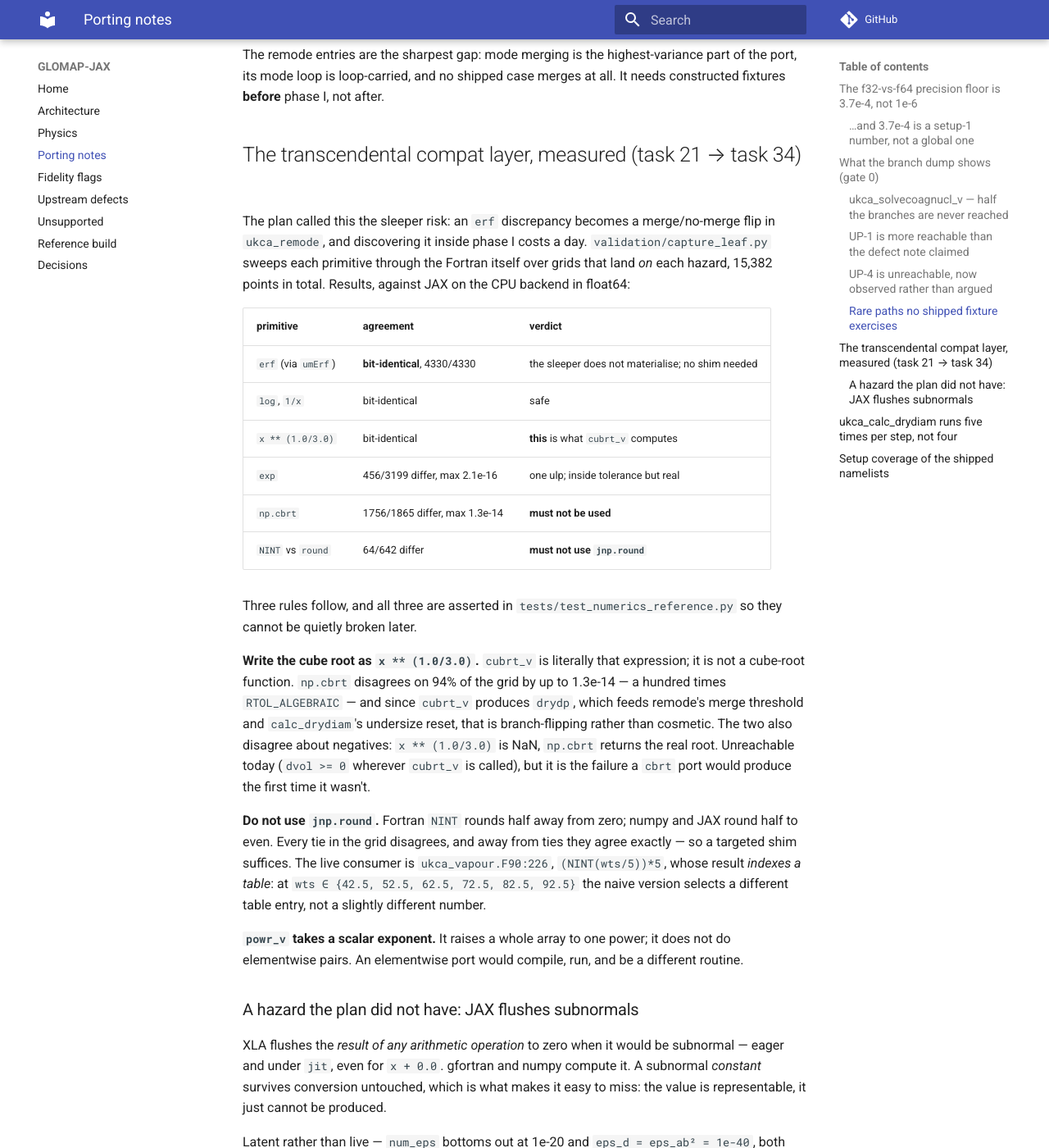
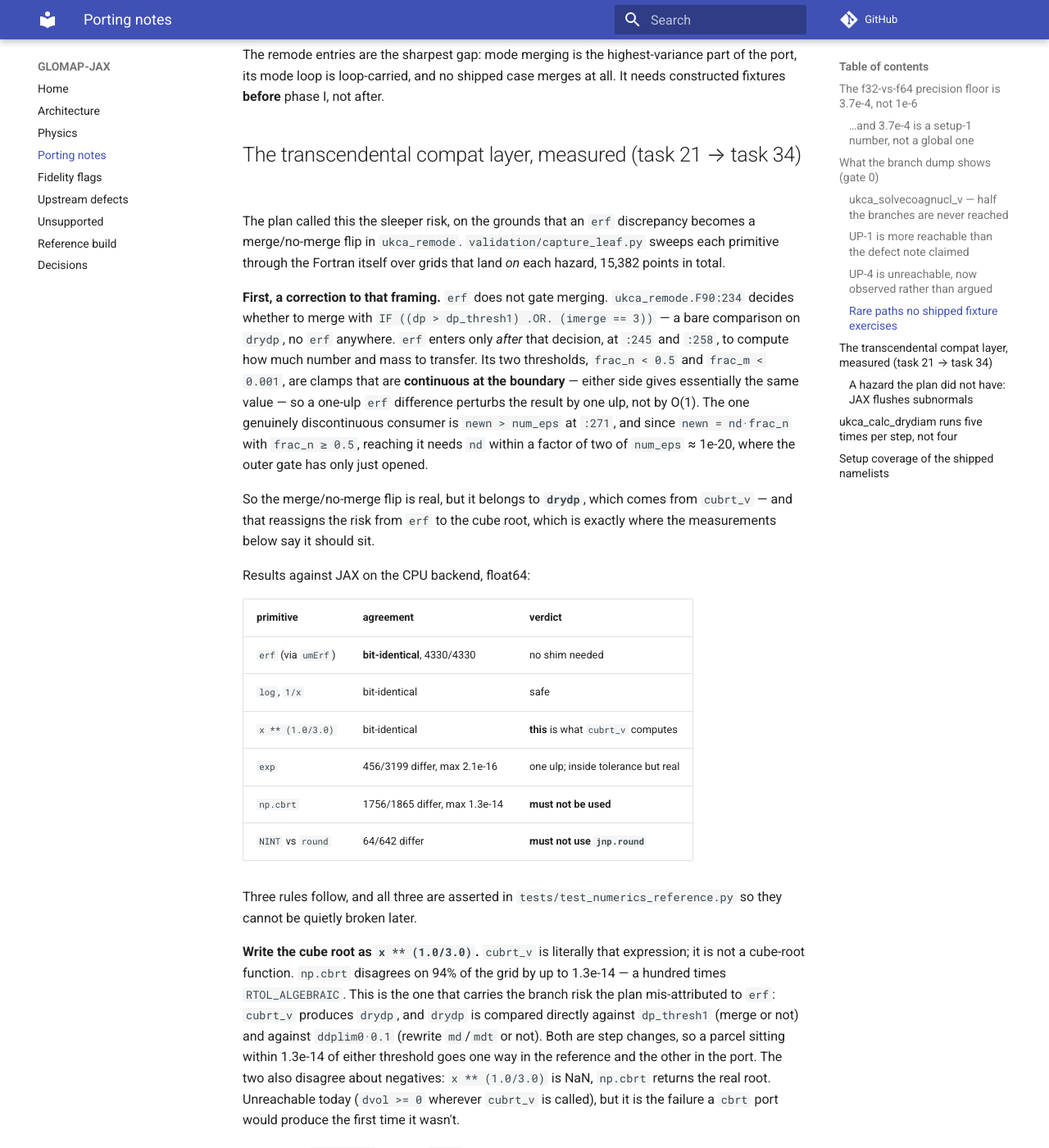
Before and after one commit to reflective-org/GLOMAP-JAX, an MkDocs documentation site: the page built from docs/porting-notes.md, in a window 1280 px wide and 1400 px high, scrolled down 2860 px. Shown: the whole window at 82% size. Built offline with MkDocs 1.6.1 and Material for MkDocs 9.7.7, drawn with Linux system fonts in a browser that asks for light colours; comment, search, counter and statistics services are not loaded.

Commit message:
Re-attribute the remode branch risk from erf to cubrt
The plan said an erf discrepancy becomes a merge/no-merge flip in
ukca_remode, and I repeated it in yesterday's notes. Reading :232-271 while
writing up task 21, that is wrong on the mechanism.

ukca_remode.F90:234 decides whether to merge with
`IF ((dp > dp_thresh1) .OR. (imerge == 3))` -- a bare comparison on drydp,
no erf in it. erf enters at :245 and :258, AFTER the decision, to size the
transfer. Its two thresholds, frac_n < 0.5 and frac_m < 0.001, are clamps
that are continuous at the boundary, so a one-ulp difference costs one ulp
rather than O(1). The only discontinuous consumer is `newn > num_eps` at
:271, and since newn = nd*frac_n with frac_n >= 0.5, reaching it needs nd
within a factor of two of 1e-20, where the outer gate has only just opened.

The merge/no-merge flip is real -- it just belongs to drydp, which comes
from cubrt_v. So the risk moves to the cube root, which is where the
measurements already said it should sit: np.cbrt disagrees with
x ** (1.0/3.0) on 94% of the grid by up to 1.3e-14, and drydp is compared
directly against dp_thresh1 and against ddplim0*0.1, both step changes.

No test outcomes change; erf is still bit-identical and still needs no
shim. What changes is which primitive the "do not substitute" rule is
load-bearing for.

Co-Authored-By: Claude Opus 5 (1M context) <noreply@anthropic.com>
Claude-Session: https://claude.ai/code/session_01FG1oy8ih5kfCyXGdXL2epj

```diff
--- a/docs/porting-notes.md
+++ b/docs/porting-notes.md
@@ -120,15 +120,32 @@ all. It needs constructed fixtures **before** phase I, not after.
 
 ## The transcendental compat layer, measured (task 21 → task 34)
 
-The plan called this the sleeper risk: an `erf` discrepancy becomes a
-merge/no-merge flip in `ukca_remode`, and discovering it inside phase I costs a
-day. `validation/capture_leaf.py` sweeps each primitive through the Fortran
-itself over grids that land *on* each hazard, 15,382 points in total. Results,
-against JAX on the CPU backend in float64:
+The plan called this the sleeper risk, on the grounds that an `erf`
+discrepancy becomes a merge/no-merge flip in `ukca_remode`.
+`validation/capture_leaf.py` sweeps each primitive through the Fortran itself
+over grids that land *on* each hazard, 15,382 points in total.
+
+**First, a correction to that framing.** `erf` does not gate merging.
+`ukca_remode.F90:234` decides whether to merge with
+`IF ((dp > dp_thresh1) .OR. (imerge == 3))` — a bare comparison on `drydp`, no
+`erf` anywhere. `erf` enters only *after* that decision, at `:245` and `:258`,
+to compute how much number and mass to transfer. Its two thresholds,
+`frac_n < 0.5` and `frac_m < 0.001`, are clamps that are **continuous at the
+boundary** — either side gives essentially the same value — so a one-ulp `erf`
+difference perturbs the result by one ulp, not by O(1). The one genuinely
+discontinuous consumer is `newn > num_eps` at `:271`, and since
+`newn = nd·frac_n` with `frac_n ≥ 0.5`, reaching it needs `nd` within a factor
+of two of `num_eps` ≈ 1e-20, where the outer gate has only just opened.
+
+So the merge/no-merge flip is real, but it belongs to **`drydp`**, which comes
+from `cubrt_v` — and that reassigns the risk from `erf` to the cube root, which
+is exactly where the measurements below say it should sit.
+
+Results against JAX on the CPU backend, float64:
 
 | primitive | agreement | verdict |
 |---|---|---|
-| `erf` (via `umErf`) | **bit-identical**, 4330/4330 | the sleeper does not materialise; no shim needed |
+| `erf` (via `umErf`) | **bit-identical**, 4330/4330 | no shim needed |
 | `log`, `1/x` | bit-identical | safe |
 | `x ** (1.0/3.0)` | bit-identical | **this** is what `cubrt_v` computes |
 | `exp` | 456/3199 differ, max 2.1e-16 | one ulp; inside tolerance but real |
@@ -140,9 +157,12 @@ Three rules follow, and all three are asserted in
 
 **Write the cube root as `x ** (1.0/3.0)`.** `cubrt_v` is literally that
 expression; it is not a cube-root function. `np.cbrt` disagrees on 94% of the
-grid by up to 1.3e-14 — a hundred times `RTOL_ALGEBRAIC` — and since `cubrt_v`
-produces `drydp`, which feeds remode's merge threshold and `calc_drydiam`'s
-undersize reset, that is branch-flipping rather than cosmetic. The two also
+grid by up to 1.3e-14 — a hundred times `RTOL_ALGEBRAIC`. This is the one that
+carries the branch risk the plan mis-attributed to `erf`: `cubrt_v` produces
+`drydp`, and `drydp` is compared directly against `dp_thresh1` (merge or not)
+and against `ddplim0·0.1` (rewrite `md`/`mdt` or not). Both are step changes,
+so a parcel sitting within 1.3e-14 of either threshold goes one way in the
+reference and the other in the port. The two also
 disagree about negatives: `x ** (1.0/3.0)` is NaN, `np.cbrt` returns the real
 root. Unreachable today (`dvol >= 0` wherever `cubrt_v` is called), but it is
 the failure a `cbrt` port would produce the first time it wasn't.
```
Also changed, not shown: 3 other files.
